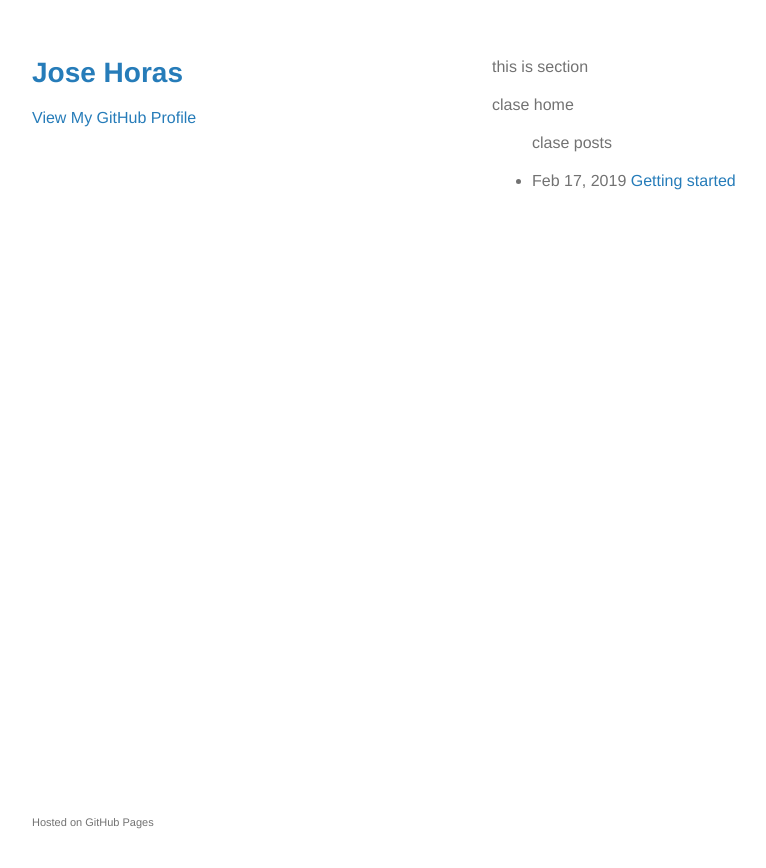
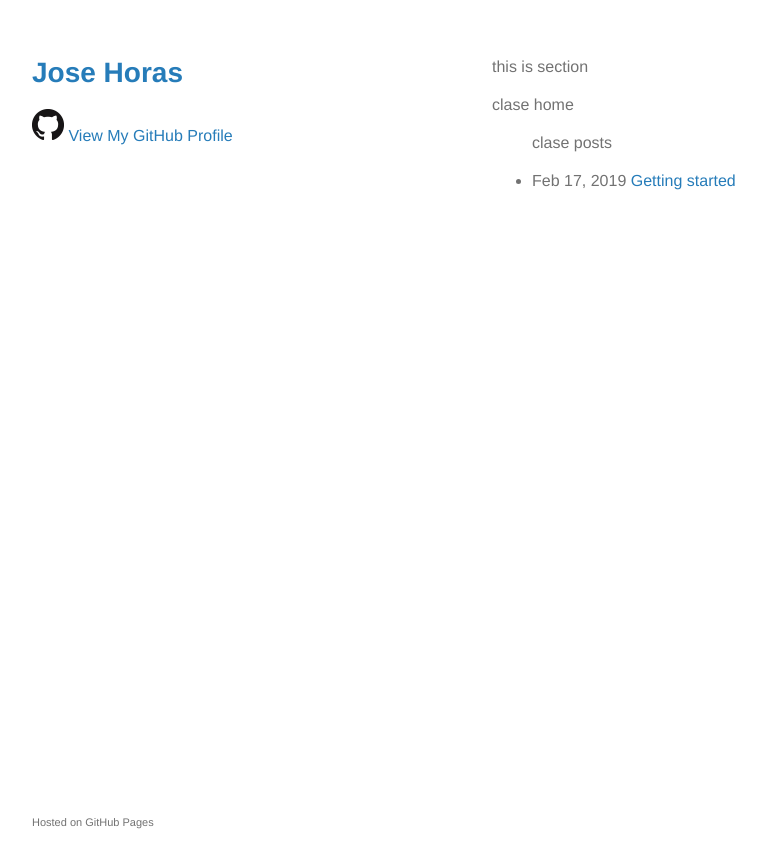
Before and after one commit to josehoras/josehoras.github.io, a Jekyll site: the page built from index.html, in a window 1280 px wide. Shown: the top 868 px of the page, without its empty margins (128-894 px from the left). Built offline with Jekyll 4.4.1, drawn with Linux system fonts in a browser that asks for light colours; the repository's description, which GitHub fills in, is left out.

Commit message:
Update default.html

```diff
--- a/_layouts/default.html
+++ b/_layouts/default.html
@@ -16,7 +16,9 @@
         <p>{{ site.description | default: site.github.project_tagline }}</p>
 
         {% if site.github.is_user_page %}
-        <p class="view"><a href="{{ site.github.owner_url }}">View My GitHub Profile</a></p>
+        <p class="view">
+          <img src="assets/GitHub-Mark-32px.png" alt="w">
+          <a href="{{ site.github.owner_url }}">View My GitHub Profile</a></p>
         {% endif %}
       </header>
 
```
